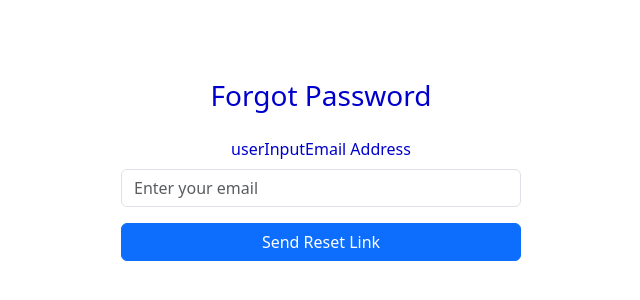
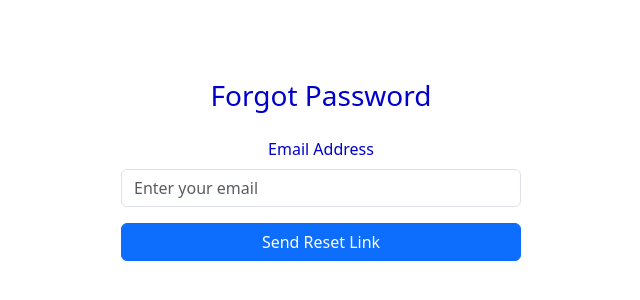
Before and after one commit to ColinMcD6/CareerSphere, a React (Vite) app in the folder frontend/: page /password/forgot in a window 1280 px wide. Shown: the part 230-530 px from the top of the page, without its empty margins (319-959 px from the left). Built offline with nearby package versions, Linux system fonts and the light colour scheme; no server answers.

Commit message:
small spelling change

```diff
--- a/frontend/src/pages/ForgotPassword.tsx
+++ b/frontend/src/pages/ForgotPassword.tsx
@@ -28,7 +28,7 @@ const ForgotPassword = () => {
         ) : (
           <Form onSubmit={handleSubmit}>
             <Form.Group className="mb-3" controlId="userInputEmail">
-              <Form.Label>userInputEmail Address</Form.Label>
+              <Form.Label>Email Address</Form.Label>
               <Form.Control
                 type="userInputEmail"
                 placeholder="Enter your email"
```
